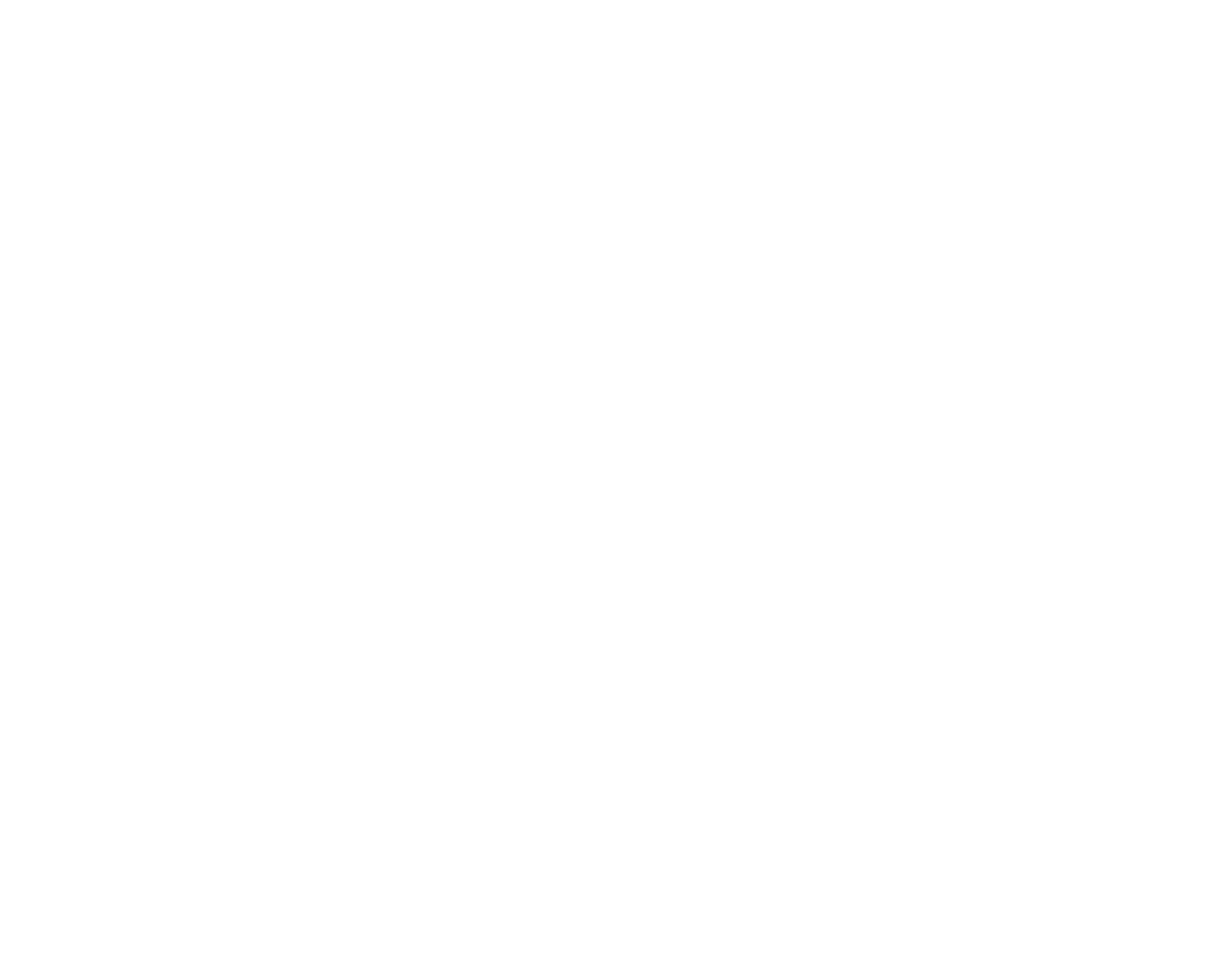
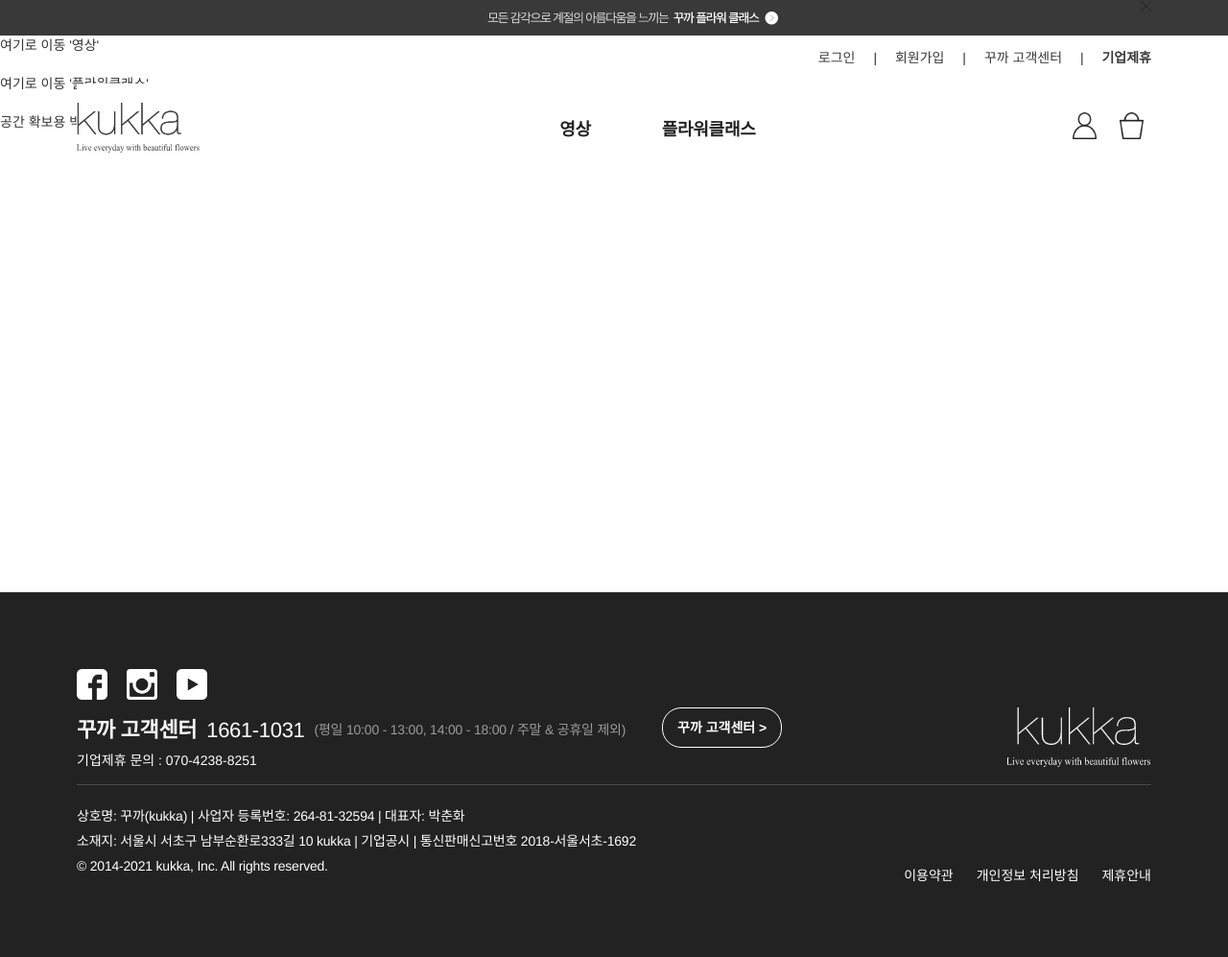
Before and after one commit to eojine94/7th_wanted_preOnboarding_TBWA, a plain HTML site: page NavAndFooter/NavAndFooter.html in a window 1280 px wide. Shown: the whole page at 96% size. Before the commit the page ends 800 px from the top, so only its background shows below. Drawn offline with nearby package versions, Linux system fonts and the light colour scheme.

Commit message:
Add: Nav, Footer - 레이아웃 및 기능 구현

```diff
--- a/NavAndFooter/NavAndFooter.css
+++ b/NavAndFooter/NavAndFooter.css
@@ -0,0 +1,314 @@
+body {
+  box-sizing: border-box;
+  font-family: 'Noto Sans KR', sans-serif;
+}
+
+/* MEMO: nav */
+
+.nav {
+  height: 37px;
+  background-color: #393939;
+}
+
+.header {
+  max-width: 1240px;
+  margin: 0 auto;
+  padding: 0 60px;
+}
+
+.topBannerInner {
+  position: relative;
+
+  height: 37px;
+  background-color: #393939;
+}
+
+.topBannerImg {
+  position: absolute;
+  left: 55ch;
+  width: 305px;
+  height: 37px;
+  cursor: pointer;
+}
+
+.btnStyle {
+  position: absolute;
+  top: 1px;
+  right: 0;
+  width: 11px;
+}
+
+.navBar {
+}
+
+.navBarUserName {
+  height: 40px;
+  padding: 10px 0 0 0;
+}
+
+.userNameFloat {
+  float: right;
+}
+
+.divisionLine {
+  padding: 0 15px;
+}
+
+li {
+  display: inline-block;
+  vertical-align: top;
+}
+
+.userNameDetail {
+  display: inline-block;
+  padding: 0;
+  background-color: transparent;
+  color: #3a3a3a;
+  font-size: 14px;
+  text-decoration: none !important;
+  line-height: 26px;
+  outline: 0;
+  cursor: pointer;
+}
+
+.navSticky {
+  position: relative;
+  width: 1240px;
+  background-color: white;
+}
+
+.navLogo {
+  position: absolute;
+  top: 20px;
+  left: 0px;
+  width: 128px;
+  height: 52px;
+  margin: 0;
+  padding: 0;
+  cursor: pointer;
+}
+
+.navBarListName {
+  position: absolute;
+  top: 35px;
+  left: 55ch;
+}
+
+.navBarIcon {
+  position: absolute;
+  top: 30px;
+  right: 128px;
+}
+
+.listDetail {
+  display: inline-block;
+  margin: 0 15px;
+  background-color: transparent;
+  color: #222;
+  font-size: 18px;
+  line-height: 27px;
+  letter-spacing: -0.27px;
+  text-decoration: none !important;
+  outline: 0;
+  cursor: pointer;
+}
+
+#toVideo {
+  display: inline-block;
+  margin: 0 35px;
+  background-color: transparent;
+  color: #222;
+  font-size: 18px;
+  font-weight: 600;
+  line-height: 27px;
+  letter-spacing: -0.27px;
+  text-decoration: none !important;
+  outline: 0;
+  cursor: pointer;
+}
+
+#toVideo:hover {
+  border-bottom: solid 4px #ffcd32;
+}
+
+#toFlowerClass {
+  display: inline-block;
+  margin: 0 35px;
+  background-color: transparent;
+  color: #222;
+  font-size: 18px;
+  font-weight: 600;
+  line-height: 27px;
+  letter-spacing: -0.27px;
+  text-decoration: none !important;
+  outline: 0;
+  cursor: pointer;
+}
+
+#toFlowerClass:hover {
+  border-bottom: solid 4px #ffcd32;
+}
+
+.navIcon {
+  width: 25px;
+  margin-left: 20px;
+  cursor: pointer;
+}
+
+/* MEMO: 스크롤 테스트용*/
+.test1 {
+  height: 40px;
+  /* position: absolute;
+  left: 100px;
+  top: 800px;
+  padding-bottom: 20px; */
+}
+
+.test2 {
+  height: 40px;
+  /* position: absolute;
+  bottom: 0;
+  left: 100px;
+  top: 1600px;
+  padding-bottom: 20px; */
+}
+
+.test3 {
+  height: 500px;
+}
+
+/* MEMO: footer */
+.footer {
+  max-width: 100%;
+  height: 380px;
+  background-color: #222;
+}
+
+.footerInner {
+  position: relative;
+  max-width: 1240px;
+  margin: 0 auto;
+  padding: 80px 60px;
+}
+
+.snsIcons {
+  height: 32px;
+  cursor: pointer;
+}
+
+.footerICon {
+  width: 32px;
+  height: 32px;
+  margin-right: 16px;
+}
+
+.contact {
+  float: left;
+  width: 600px;
+  padding-top: 15px;
+}
+
+.contact dt {
+  float: left;
+  display: block;
+  font-size: 22px;
+  line-height: 33px;
+  font-weight: 600;
+  letter-spacing: -0.33px;
+  color: #f7f7f7;
+}
+
+.contact dd.centerNum {
+  float: left;
+  display: block;
+  margin-left: 10px;
+  font-size: 22px;
+  line-height: 33px;
+  font-weight: 300;
+  letter-spacing: -0.33px;
+  color: white;
+}
+
+.contact dd.centerTime {
+  float: left;
+  display: block;
+  margin-left: 10px;
+  margin-top: 0;
+  font-size: 14px;
+  line-height: 33px;
+  font-weight: 300;
+  letter-spacing: -0.21px;
+  color: #9b9b9b;
+}
+
+.supportCenter {
+  position: absolute;
+  top: 120px;
+  left: 670px;
+  padding: 10px 15px;
+  border: solid 1px white;
+  border-radius: 20px;
+  color: white;
+  font-weight: 600;
+}
+
+.footerLogo {
+  position: absolute;
+  top: 120px;
+  right: 60px;
+
+  width: 150px;
+  height: 63px;
+}
+
+.addParterTel {
+  padding: 5px 0;
+  font-size: 14px;
+  line-height: 20px;
+  color: #fff;
+  font-weight: 100;
+}
+
+@media (min-width: 1024px) {
+  .addParterTel {
+    float: none;
+    clear: both;
+    padding: 5px 0 0;
+  }
+}
+
+.footerLine {
+  height: 1px;
+  position: absolute;
+  display: block;
+  top: 200px;
+  width: 1120px;
+  opacity: 0.2;
+}
+
+.about {
+  position: absolute;
+  top: 230px;
+
+  color: white;
+}
+
+.about > dd {
+  margin-right: 18px;
+  font-size: 14px;
+  line-height: 6px;
+  font-weight: 300;
+  letter-spacing: -0.21px;
+}
+
+.tems {
+  position: absolute;
+  top: 285px;
+  right: 60px;
+}
+
+.temsText {
+  margin-left: 20px;
+  color: white;
+  cursor: pointer;
+}
--- a/NavAndFooter/NavAndFooter.html
+++ b/NavAndFooter/NavAndFooter.html
@@ -0,0 +1,167 @@
+<!DOCTYPE html>
+<html lang="en">
+  <head>
+    <meta charset="UTF-8" />
+    <meta http-equiv="X-UA-Compatible" content="IE=edge" />
+    <meta
+      name="viewport"
+      content="width=device-width,
+  initial-scale=1.0"
+    />
+    <link href="./NavAndFooter.css" rel="stylesheet" />
+    <link rel="shortcut icon" type="image⁄x-icon" href="/images/logo.png" />
+
+    <link rel="preconnect" href="https://fonts.googleapis.com" />
+    <link rel="preconnect" href="https://fonts.gstatic.com" crossorigin />
+    <link
+      href="https://fonts.googleapis.com/css2?family=Noto+Sans+KR&display=swap"
+      rel="stylesheet"
+    />
+
+    <link
+      rel="stylesheet"
+      href="https://maxcdn.bootstrapcdn.com/bootstrap/3.3.2/css/bootstrap.min.css"
+    />
+    <link
+      rel="stylesheet"
+      href="https://maxcdn.bootstrapcdn.com/bootstrap/3.3.2/css/bootstrap-theme.min.css"
+    />
+    <script src="https://maxcdn.bootstrapcdn.com/bootstrap/3.3.2/js/bootstrap.min.js"></script>
+
+    <title>Nav and Footer</title>
+  </head>
+  <body>
+    <div class="nav stickyBackground">
+      <div class="header">
+        <article class="topBanner">
+          <div class="topBannerInner">
+            <a>
+              <img class="topBannerImg" src="../images/nav/TopBanner.jpeg" />
+            </a>
+            <a>
+              <img class="btnStyle" src="../images/nav/NavCloseBtn.png" />
+            </a>
+          </div>
+        </article>
+
+        <div class="navBar">
+          <div class="navBarUser">
+            <ul class="navBarUserName">
+              <div class="userNameFloat">
+                <li class="item">
+                  <a class="userNameDetail">로그인</a>
+                  <span class="divisionLine">|</span>
+                </li>
+                <li>
+                  <a class="userNameDetail">회원가입</a>
+                  <span class="divisionLine">|</span>
+                </li>
+                <li class="item">
+                  <a class="userNameDetail">꾸까 고객센터</a>
+                  <span class="divisionLine">|</span>
+                </li>
+                <li class="item">
+                  <a>
+                    <strong class="userNameDetail">기업제휴</strong>
+                  </a>
+                </li>
+              </div>
+            </ul>
+          </div>
+
+          <div class="navSticky">
+            <div>
+              <a><img class="navLogo" src="../images/nav/NavLogo.png" /></a>
+            </div>
+            <ul class="navBarListName">
+              <li>
+                <span id="toVideo">영상</span>
+              </li>
+              <li>
+                <span id="toFlowerClass">플라워클래스</span>
+              </li>
+            </ul>
+
+            <ul class="navBarIcon">
+              <li>
+                <a><img class="navIcon" src="../images/nav/NavIcon1.png" /></a>
+              </li>
+              <li>
+                <a><img class="navIcon" src="../images/nav/NavIcon2.png" /></a>
+              </li>
+            </ul>
+          </div>
+        </div>
+      </div>
+    </div>
+
+    <div class="test1">여기로 이동 '영상'</div>
+    <div class="test2">여기로 이동 '플라워클래스'</div>
+    <div class="test3">공간 확보용 박스</div>
+
+    <div class="footer">
+      <div class="footerInner">
+        <div class="lineOn">
+          <div class="snsIcons">
+            <nav>
+              <img
+                class="footerICon facebookUrl"
+                src="../images/footer/iconFacebook.png"
+              />
+              <img
+                class="footerICon instaUrl"
+                src="../images/footer/iconInsta.png"
+              />
+              <img
+                class="footerICon youtubeUrl"
+                src="../images/footer/iconYoutube.png"
+              />
+            </nav>
+
+            <dl class="contact">
+              <dt>꾸까 고객센터</dt>
+              <dd class="centerNum">1661-1031</dd>
+              <dd class="centerTime">
+                (평일 10:00 - 13:00, 14:00 - 18:00 / 주말 &amp; 공휴일 제외)
+              </dd>
+              <dd class="addParterTel">기업제휴 문의 : 070-4238-8251</dd>
+            </dl>
+          </div>
+
+          <a class="supportCenter">꾸까 고객센터 &gt;</a>
+          <dt class="footerLogo">
+            <img src="../images/footer/FooterLogo.png" />
+          </dt>
+
+          <div>
+            <img class="footerLine" src="../images/footer/FooterLine.png" />
+          </div>
+
+          <div class="lineUnder">
+            <dl class="about">
+              <dd>
+                상호명: 꾸까(kukka) | 사업자 등록번호: 264-81-32594 | 대표자:
+                박춘화
+              </dd>
+              <br class="only_pc" />
+              <dd>
+                소재지: 서울시 서초구 남부순환로333길 10 kukka | 기업공시 |
+                통신판매신고번호 2018-서울서초-1692
+              </dd>
+              <br class="only_pc" />
+              <dd><copy>© 2014-2021 kukka, Inc. All rights reserved.</copy></dd>
+            </dl>
+
+            <div class="tems">
+              <span class="temsText">이용약관</span>
+              <span class="temsText">개인정보 처리방침</span>
+              <span class="temsText">제휴안내</span>
+            </div>
+          </div>
+        </div>
+      </div>
+    </div>
+
+    <script src="./NavAndFooter.js"></script>
+  </body>
+</html>
--- a/NavAndFooter/NavAndFooter.js
+++ b/NavAndFooter/NavAndFooter.js
@@ -0,0 +1,75 @@
+// MEMO: nav - 해당 위치로 스크롤 이동
+var selectMoveToVideo = document.querySelector('#toVideo');
+var selectMoveToFlowerClass = document.querySelector('#toFlowerClass');
+
+var test1 = document.querySelector('.test1');
+var test2 = document.querySelector('.test2');
+
+selectMoveToVideo.addEventListener('click', moveToVideo);
+selectMoveToFlowerClass.addEventListener('click', moveToFlowerClass);
+
+function moveToVideo() {
+  test1.scrollIntoView({ behavior: 'smooth' });
+}
+function moveToFlowerClass() {
+  test2.scrollIntoView({ behavior: 'smooth' });
+}
+
+// MEMO: nav - sticky 효과
+// .navBarList
+// .navStatic
+var nav = document.querySelector('.navSticky');
+var navBackground = document.querySelector('.stickyBackground');
+/* const tmp = nav.cloneNode(true); */
+/* tmp.style.visibility = 'hidden'; */
+var rectTop = nav.getBoundingClientRect().top;
+
+window.addEventListener('scroll', () => {
+  if (window.pageYOffset > rectTop) {
+    /* nav.parentNode.appendChild(tmp); */
+    nav.style.position = 'fixed';
+    /* nav.style.top = 0; */
+    nav.style.top = 0;
+    // nav.style.paddingTop = '20px';
+    nav.style.height = '90px';
+    nav.style.borderBottom = 'solid 2px #ffcd32';
+    navBackground.style.position = 'fixed';
+    navBackground.style.width = '100%';
+    navBackground.style.height = '90px';
+    navBackground.style.backgroundColor = 'white';
+    navBackground.style.borderBottom = 'solid 2px #ffcd32';
+    navBackground.style.boxShadow = '0 2px 10px rgba(0, 0, 0, 0.1)';
+  } else {
+    /* nav.parentNode.appendChild(tmp); */
+    nav.style.position = 'fixed';
+    nav.style.top = '87px';
+    nav.style.border = 'none';
+    navBackground.style = 'none';
+  }
+  // else {
+  //   /* nav.parentNode.appendChild(tmp); */
+  //   nav.style.position = 'static';
+  //   /* nav.style.top = ''; */
+  // }
+});
+
+// MEMO: footer - 새창으로 열기
+var facebookUrl = document.querySelector('.facebookUrl');
+var instaUrl = document.querySelector('.instaUrl');
+var youtubeUrl = document.querySelector('.youtubeUrl');
+
+facebookUrl.addEventListener('click', moveToFacebook);
+instaUrl.addEventListener('click', moveToInsta);
+youtubeUrl.addEventListener('click', moveToYoutube);
+
+function moveToFacebook() {
+  newPage = window.open('https://ko-kr.facebook.com/kukka.kr/');
+}
+function moveToInsta() {
+  newPage = window.open('https://www.instagram.com/kukkakorea/');
+}
+function moveToYoutube() {
+  newPage = window.open(
+    'https://www.youtube.com/channel/UC_zQakXCUPvjcfsU067zyCQ?view_as=subscriber'
+  );
+}
```
Also changed, not shown: index.html (+1 -1 lines), images/footer/FooterLine.png (added), images/footer/FooterLogo.png (added), images/footer/iconFacebook.png (added), images/footer/iconInsta.png (added), images/footer/iconYoutube.png (added), images/nav/NavCloseBtn.png (added), images/nav/NavIcon1.png (added), images/nav/NavIcon2.png (added), images/nav/NavLogo.png (added), images/nav/NavLogo3.png (added), images/nav/TopBanner.jpeg (added).
